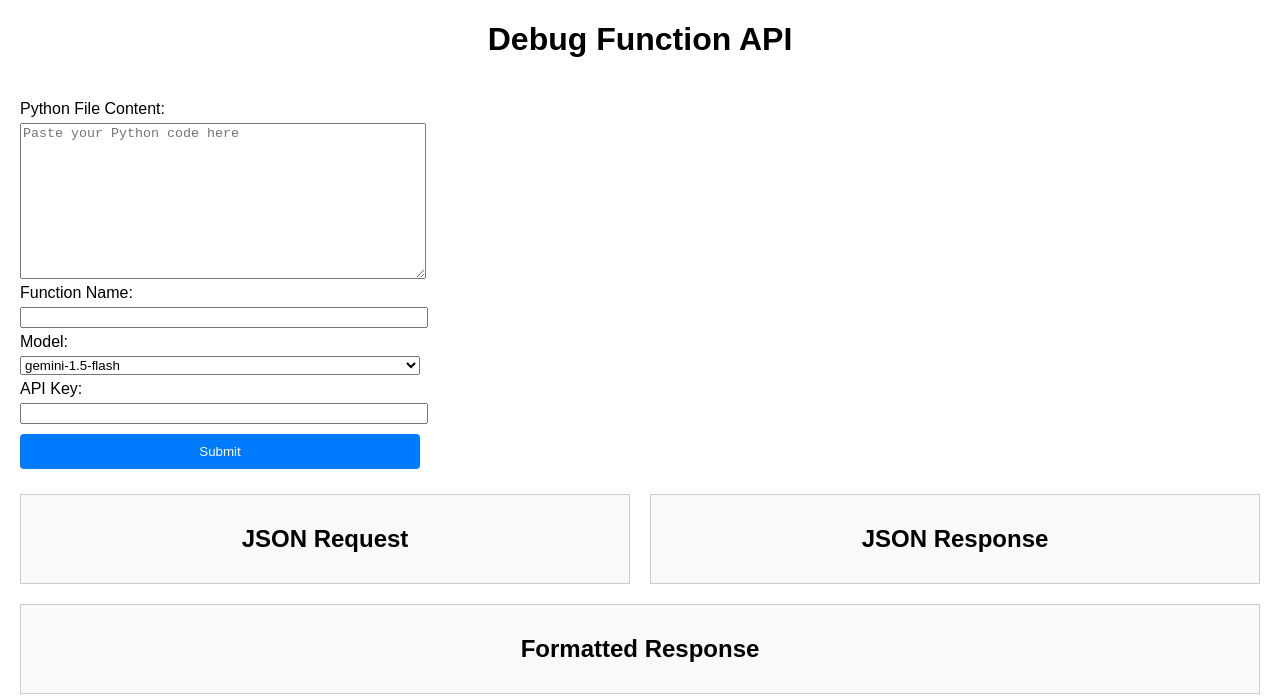
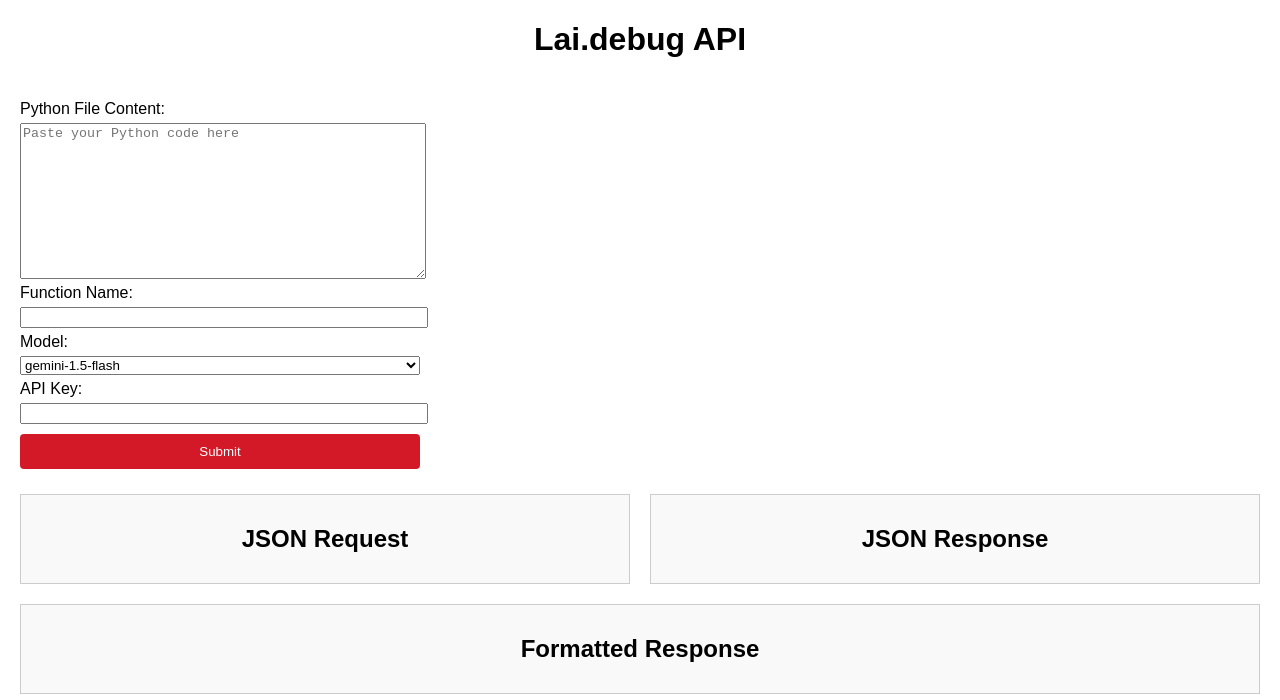
Before and after one commit to ArdaOzcan/laidebug-demo, a plain HTML site: page example_client/browser/index.html in a window 1280 px wide. Drawn offline with Linux system fonts and the light colour scheme.

Commit message:
Color and title change in example html

```diff
--- a/example_client/browser/index.html
+++ b/example_client/browser/index.html
@@ -3,7 +3,7 @@
 <head>
   <meta charset="UTF-8">
   <meta name="viewport" content="width=device-width, initial-scale=1.0">
-  <title>Debug Function API</title>
+  <title>Lai.debug API</title>
   <style>
     body {
       font-family: Arial, sans-serif;
@@ -49,14 +49,14 @@
     button {
       cursor: pointer;
       padding: 10px;
-      background-color: #007BFF;
+      background-color: #d31927;
       color: white;
       border: none;
       border-radius: 4px;
     }
 
     button:hover {
-      background-color: #0056b3;
+      background-color: #c30917;
     }
 
     .flex-column {
@@ -67,7 +67,7 @@
   </style>
 </head>
 <body>
-  <h1>Debug Function API</h1>
+  <h1>Lai.debug API</h1>
   <div class="container">
     <form id="debugForm" class="form-container">
       <div class="flex-column">
```
